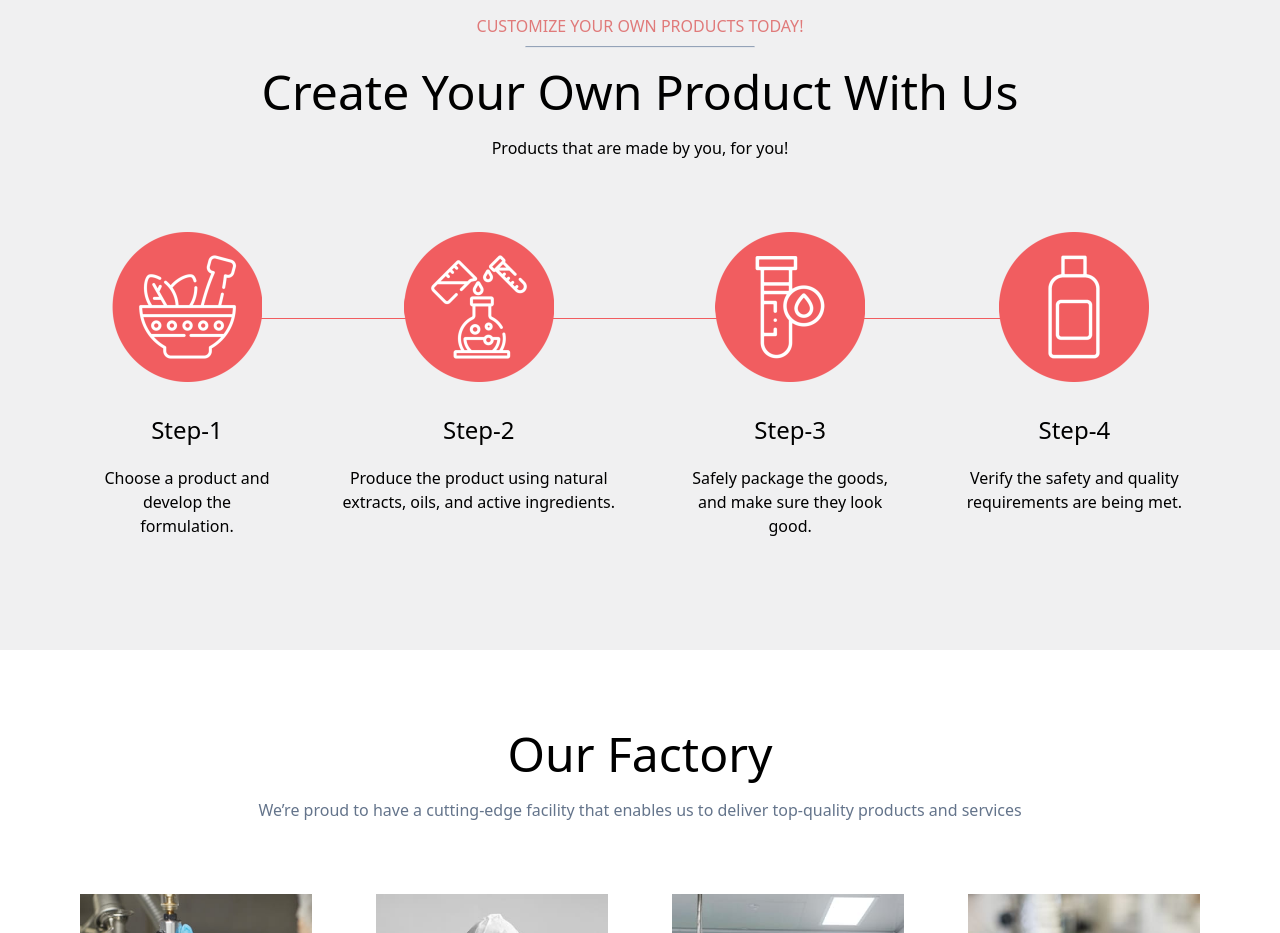
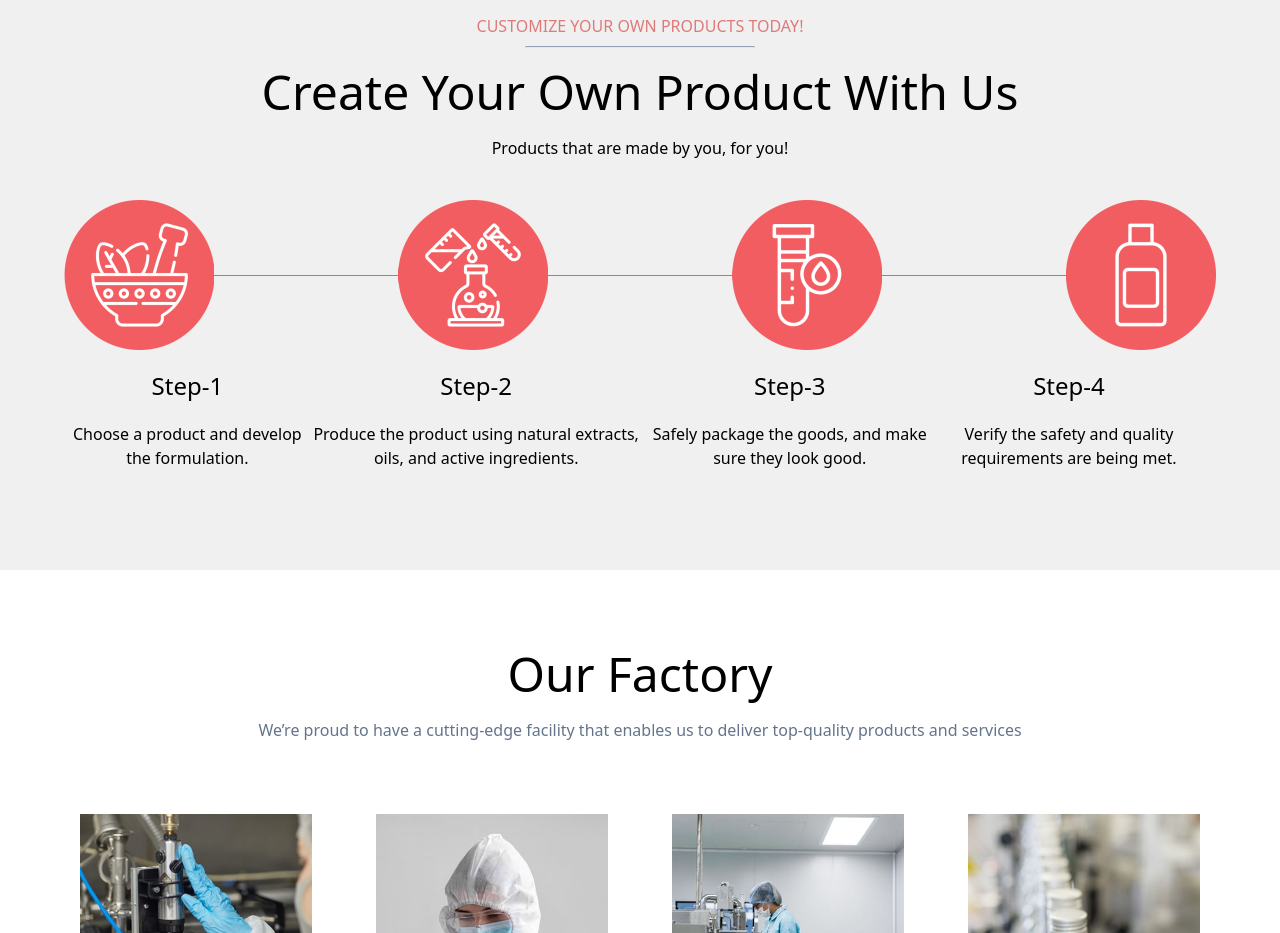
Before and after one commit to NaveenWebDev/clientWeb, a website built with Vite: page index.html in a window 1280 px wide. Shown: the part 4880-5813 px from the top of the page. Built offline with nearby package versions, Linux system fonts and the light colour scheme.

Commit message:
modifying product us section

```diff
--- a/index.html
+++ b/index.html
@@ -329,7 +329,6 @@
       <section class="bg-[#F0F0F1] py-[5rem]">
         <div class="max-w-[1200px] w-[90%] m-auto">
 
-
           <div class="flex items-center flex-col">
             <p class="text-[#E07A7A] text-center">CUSTOMIZE YOUR OWN PRODUCTS TODAY!</p>
             <div class="border border-t-slate-400 border-1 w-[20%] mt-2 mb-5"></div>
@@ -337,50 +336,53 @@
             <p>Products that are made by you, for you! </p>
           </div>
 
-          <div class=" justify-between mt-10 relative flex-col lg:flex-row sm:hidden lg:flex">
+          <!-- ==============product icons============= -->
 
-            <div class="w-[0%] lg:w-[100%] left-[20%] lg:left-0 h-[100%] absolute m-auto lg:-top-[18%] top-0 flex ">
+          <div class=" justify-between mt-10 lg:w-full relative flex flex-row sm:hidden lg:block border-green-700">
+
+
+            <div class="icons w-[50%] lg:w-full flex gap-10 flex-col lg:flex-row justify-center lg:justify-between relative">
+
+              <div class="w-[0%] lg:w-[100%] left-[50%] lg:left-0 h-[100%] absolute m-auto top-0 flex ">
               <div class="border-l lg:border-t lg:border-t-[#F15D60] border-l-[#f15D60] lg:w-[80%] h-[70%] lg:h-0 m-auto "></div>
               </div>
 
-            <div class="flex md:flex-col p-[2rem] gap-8 z-10">
-              <div class="flex justify-center z-10">
-                <img src="./assest/productUsImages/Untitled-3_01-1-150x150.png" alt="productIcons">
+              <div class="z-10 flex justify-center">
+                <img src="./assest/productUsImages/Untitled-3_01-1-150x150.png" alt="productIcons" class="z-10">
               </div>
+              <div class="z-10 flex justify-center">
+                <img src="./assest/productUsImages/Untitled-3_02-1-150x150.png" alt="productIcons" class="z-10">
+              </div>
+              <div class="z-10 flex justify-center">
+                <img src="./assest/productUsImages/Untitled-3_03-1-150x150.png" alt="productIcons" class="z-10">
+              </div>
+              <div class="z-10 flex justify-center">
+                <img src="./assest/productUsImages/Untitled-3_04-1-150x150.png" alt="productIcons" class="z-10">
+              </div>
+            </div>
+
+            <div class="w-[50%] lg:w-full flex flex-col lg:flex-row justify-between py-5 px-2 ">
+
                 <div>
                   <h2 class="text-2xl md:text-center mb-5">Step-1</h2>
                   <p class="md:text-center">Choose a product and develop the formulation.</p>
                 </div>
-            </div>
 
-              <div class="flex md:flex-col p-[2rem] gap-8 z-10 ">
-              <div class="flex justify-center z-10 w-[50%] lg:w-[100%]">
-                <img src="./assest/productUsImages/Untitled-3_02-1-150x150.png" alt="productIcons">
-              </div>
                 <div>
                   <h2 class="text-2xl md:text-center mb-5">Step-2</h2>
                   <p class="md:text-center">Produce the product using natural extracts, oils, and active ingredients.</p>
                 </div>
-            </div>
 
-              <div class="flex md:flex-col p-[2rem] gap-8 z-10">
-              <div class="flex justify-center w-[40%] z-10 lg:w-[100%]">
-                <img src="./assest/productUsImages/Untitled-3_03-1-150x150.png" alt="productIcons">
-              </div>
                 <div>
                   <h2 class="text-2xl md:text-center mb-5">Step-3</h2>
                   <p class="md:text-center">Safely package the goods, and make sure they look good.</p>
                 </div>
-            </div>
 
-              <div class="flex md:flex-col p-[2rem] gap-8 z-10">
-              <div class="flex justify-center w-[40%] z-10 lg:w-[100%]">
-                <img src="./assest/productUsImages/Untitled-3_04-1-150x150.png" alt="productIcons">
-              </div>
                 <div>
                   <h2 class="text-2xl md:text-center mb-5">Step-4</h2>
                   <p class="md:text-center">Verify the safety and quality requirements are being met.</p>
                 </div>
+
             </div>
 
         </div>
@@ -424,7 +426,7 @@
         </div>
       </section>
 
-      <!-- ============================================Our Certificatoins================================================= -->
+      <!-- ============================================OurCertificatoins================================================= -->
 
       <section>
         <div class="max-w-[1200px] w-[90%] m-auto">
```
Lines whose indentation alone changed are shown as unchanged.
